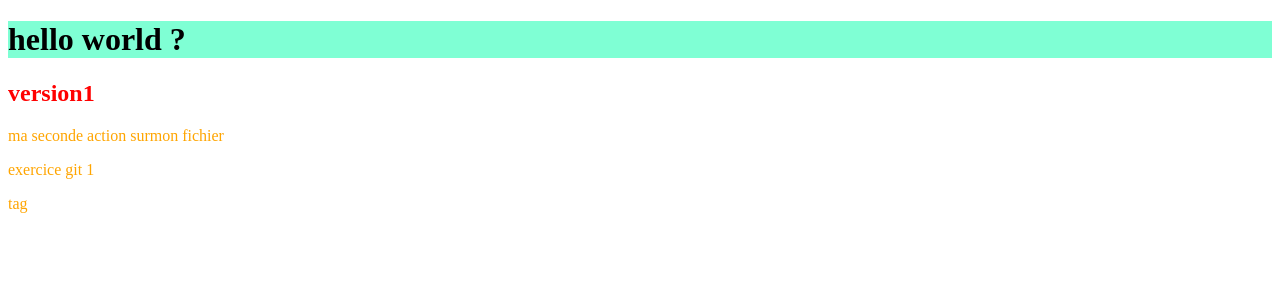
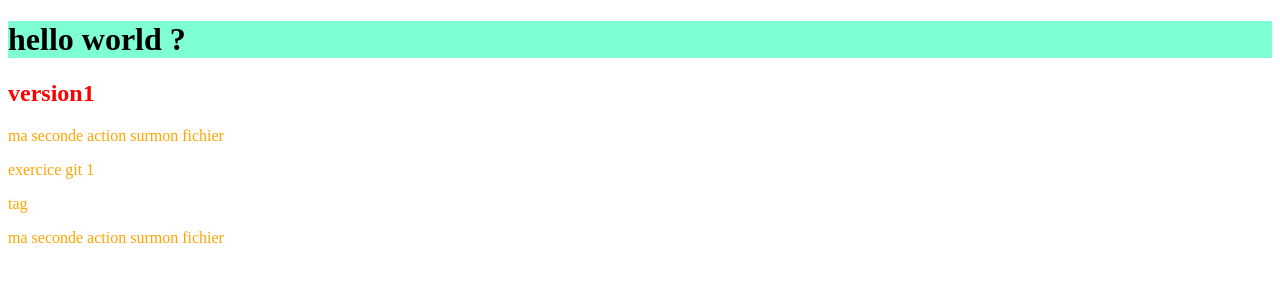
Before and after one commit to hassenhenri/mon_site-distant, a plain HTML site: page index.html in a window 1280 px wide. Drawn offline with Linux system fonts and the light colour scheme.

Commit message:
Update index.html

```diff
--- a/index.html
+++ b/index.html
@@ -16,6 +16,7 @@
     <p>ma seconde action surmon fichier</p>
     <p>exercice git 1</p>
     <p>tag</p>
+    <p>ma seconde action surmon fichier</p>
 
 
 </body>
```
